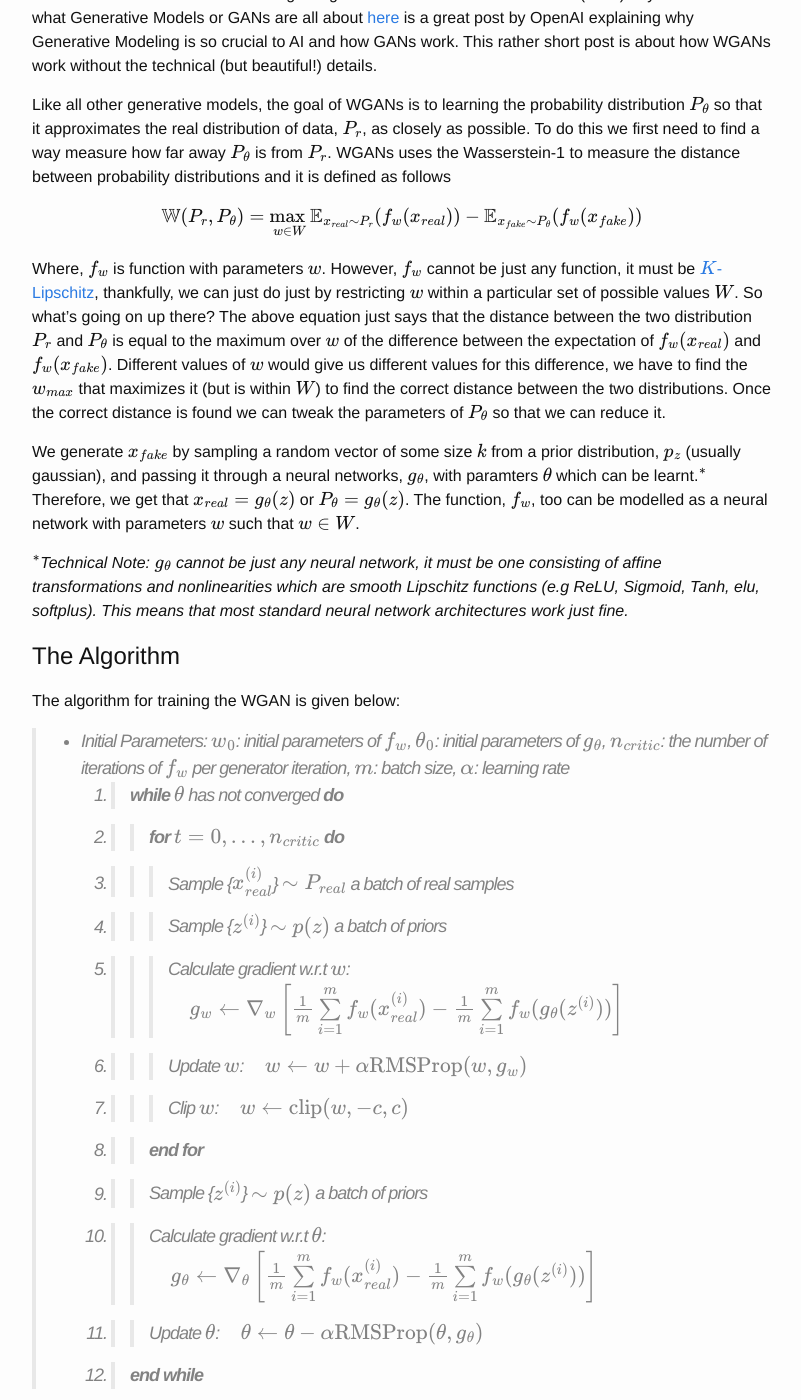
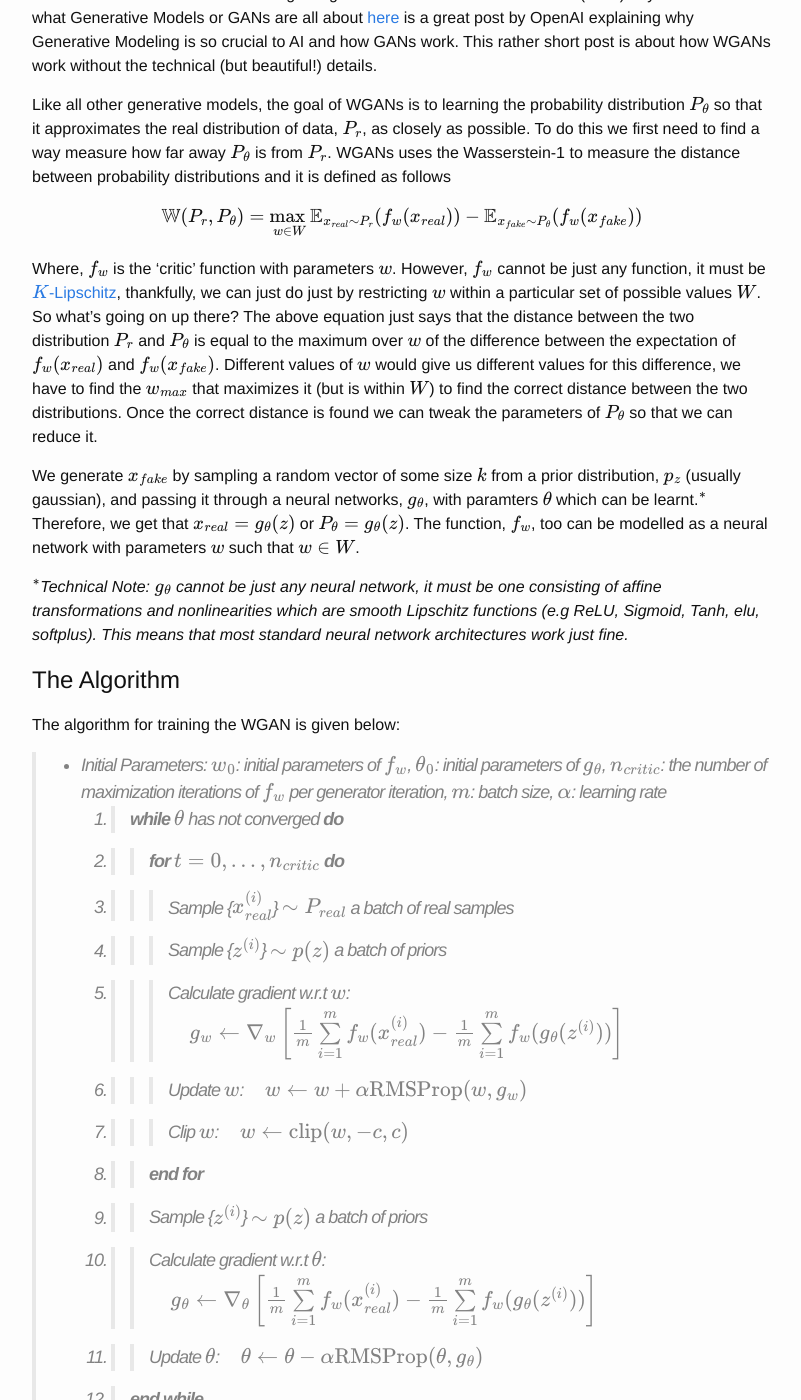
Before and after one commit to shahrukhathar/shahrukhathar.github.io, a Jekyll site: the page built from _posts/2017-03-04-Wasserstein-GANs.markdown, in a window 1280 px wide and 1400 px high, scrolled down 242 px. Shown: the whole window, without its empty margins (238-1039 px from the left). Built offline with Jekyll 4.4.1, drawn with Linux system fonts in a browser that asks for light colours; formulas are drawn with MathJax 3.

Commit message:
UpdatedWGANs

```diff
--- a/_posts/2017-03-04-Wasserstein-GANs.markdown
+++ b/_posts/2017-03-04-Wasserstein-GANs.markdown
@@ -20,7 +20,7 @@ $$
 \mathbb{E}_{x_{fake} \sim P_{\theta}}(f_{w}(x_{fake}))
 $$
 
-Where, $$f_{w}$$ is function with parameters $$w$$. However, $$f_{w}$$  cannot be just any function, it must be
+Where, $$f_{w}$$ is the 'critic' function with parameters $$w$$. However, $$f_{w}$$  cannot be just any function, it must be
 [$$K$$-Lipschitz](https://en.wikipedia.org/wiki/Lipschitz_continuity), thankfully, we can just do just by restricting
 $$w$$ within a particular set of possible
 values $$W$$. So what's going on up there? The above equation just says that the distance
@@ -44,7 +44,7 @@ This means that most standard neural network architectures work just fine.*
 The algorithm for training the WGAN is given below:
 
 > * *Initial Parameters:* $$w_{0}$$: initial parameters of $$f_{w}$$, $$\theta_{0}$$: initial parameters of $$g_{\theta}$$,
-$$n_{critic}$$: the number of iterations of $$f_{w}$$ per generator iteration, $$m$$: batch size, $$\alpha$$: learning rate
+$$n_{critic}$$: the number of maximization iterations of $$ f_{w}$$ per generator iteration, $$m$$: batch size, $$\alpha$$: learning rate
  1. > **while** $$\theta$$ has not converged **do**
  2. > > **for** $$t = 0, \dots, n_{critic}$$ **do**
  3. > > > Sample {$$x_{real}^{(i)}$$} $$ \sim P_{real}$$ a batch of real samples
```
Also changed, not shown: other parts of _posts/2017-03-04-Wasserstein-GANs.markdown (+2 -0 lines).
